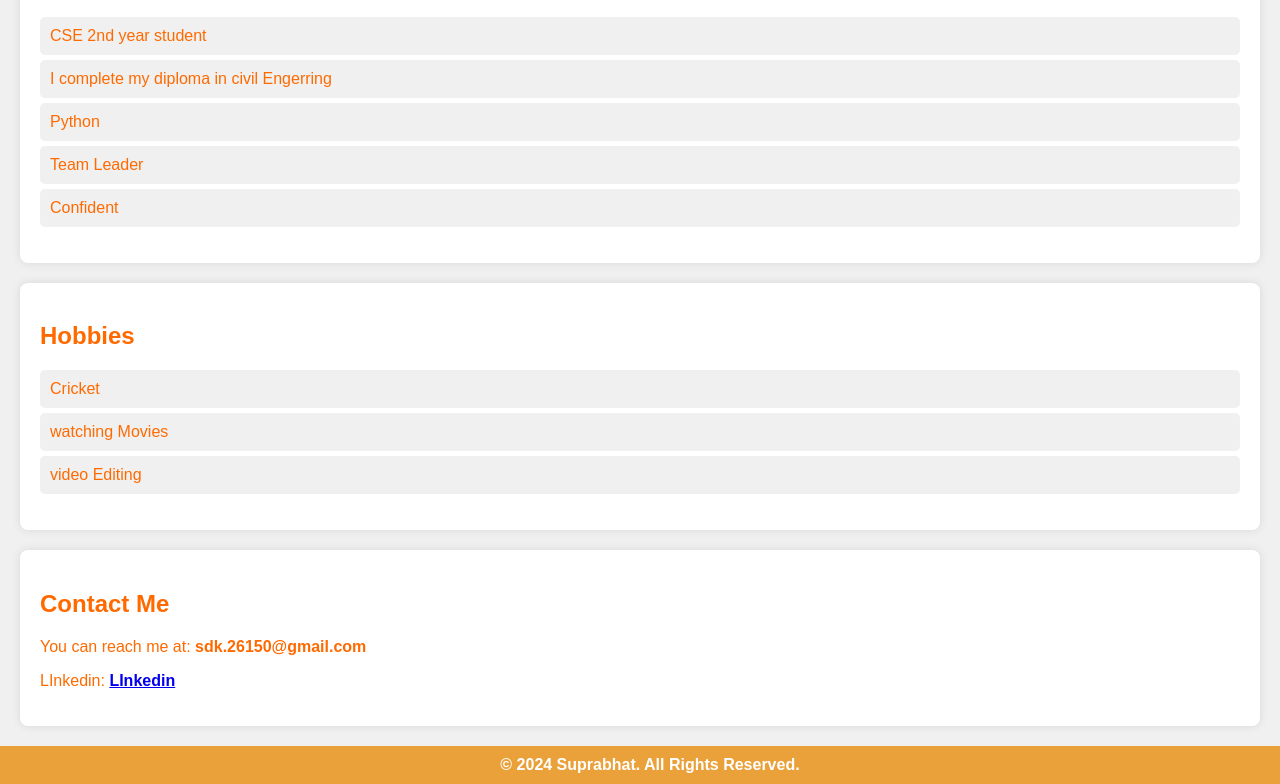
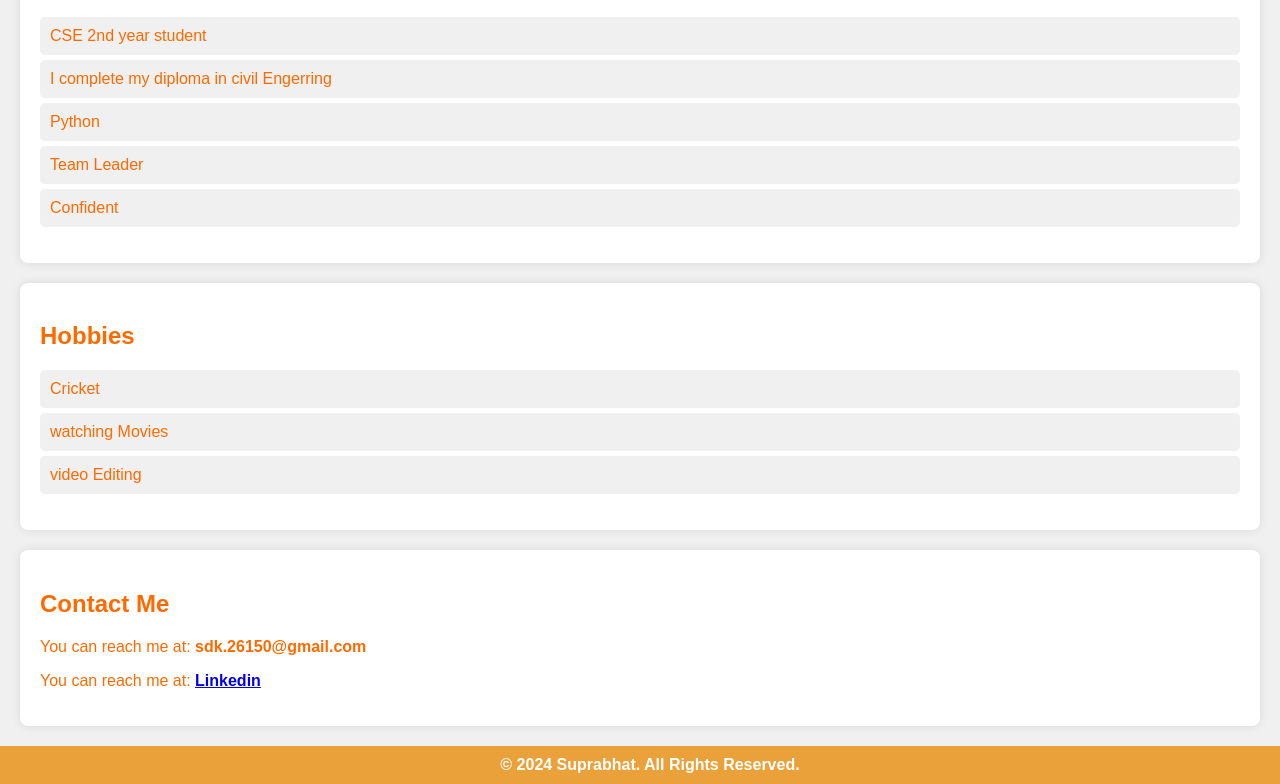
Before and after one commit to Suprabhat3/Live-web, a plain HTML site: page index.html in a window 1280 px wide. Shown: the part 433-1217 px from the top of the page. Drawn offline with Linux system fonts and the light colour scheme.

Commit message:
Update index.html

```diff
--- a/index.html
+++ b/index.html
@@ -44,7 +44,7 @@
     <section>
         <h2>Contact Me</h2>
         <p>You can reach me at: <strong>sdk.26150@gmail.com</strong></p>
-        <p>LInkedin: <strong><a href="https://www.linkedin.com/in/suprabhat-%E3%85%A4%E3%85%A4-35517420a?utm_source=share&utm_campaign=share_via&utm_content=profile&utm_medium=android_app ">LInkedin</a></p>
+        <p>You can reach me at: <strong><a href="https://www.linkedin.com/in/suprabhat-%E3%85%A4%E3%85%A4-35517420a?utm_source=share&utm_campaign=share_via&utm_content=profile&utm_medium=android_app ">Linkedin</a></p>
     </section>
 
     <footer>
```
